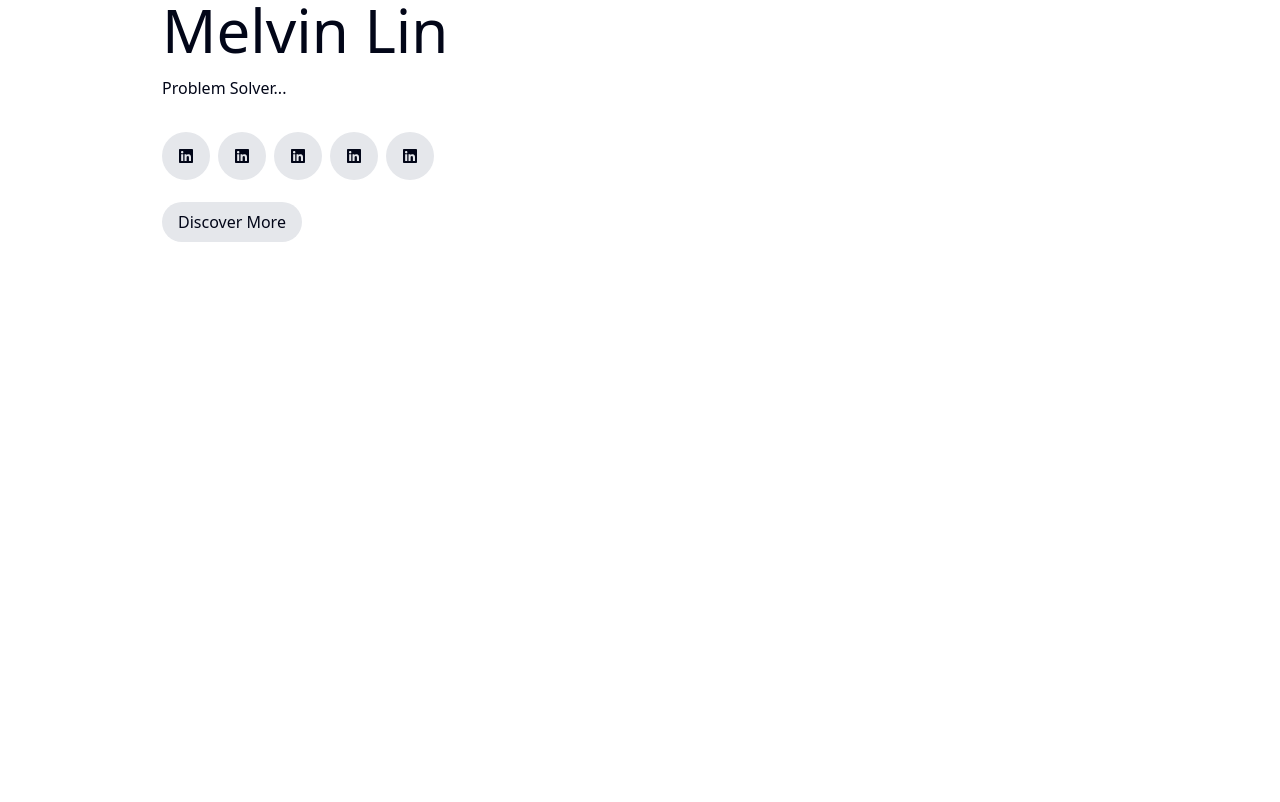
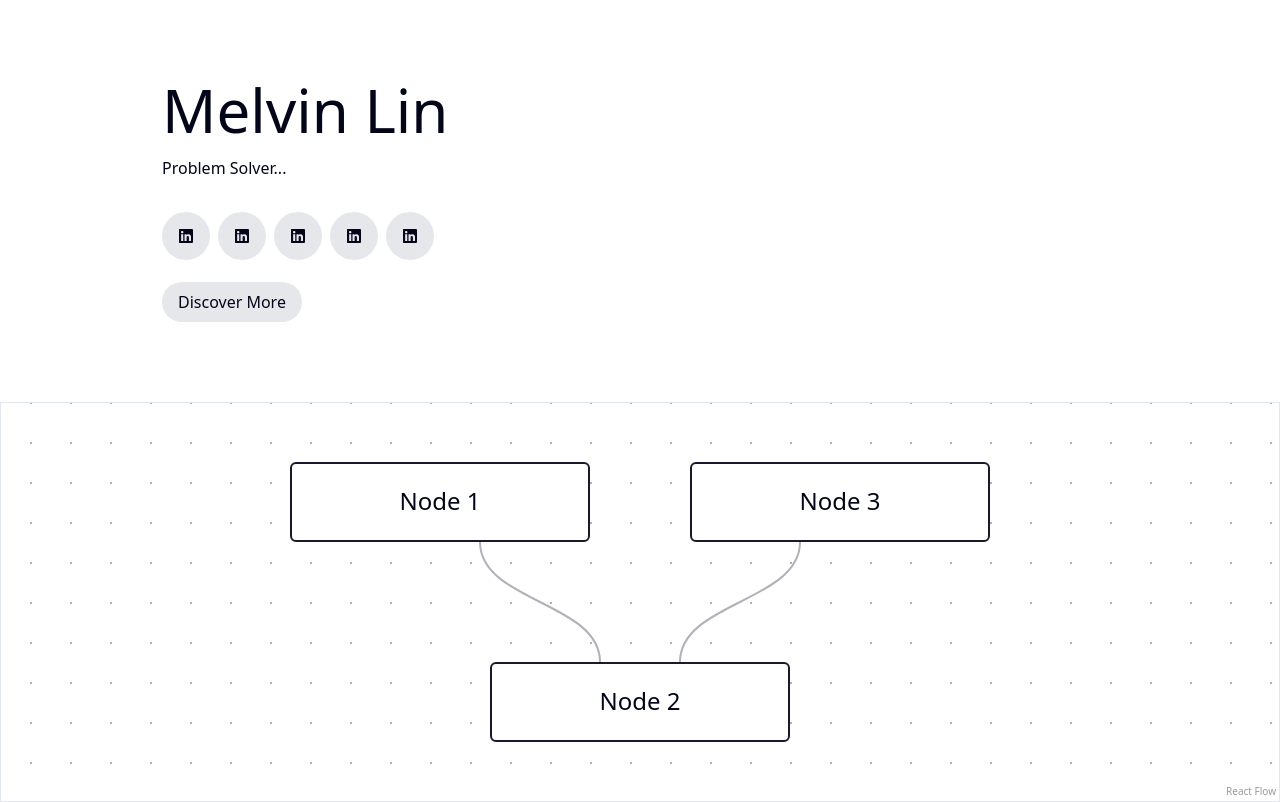
Before and after one commit to melvin-lin-dev/melvin-lin-portfolio, a Next.js app: page /home in a window 1280 px wide. Built offline with nearby package versions, Linux system fonts and the light colour scheme.

Commit message:
feat(home): add lofi design for about section

```diff
--- a/src/app/globals.css
+++ b/src/app/globals.css
@@ -136,3 +136,10 @@
     @apply bg-background text-foreground;
   }
 }
+
+
+
+
+.floating-edges .react-flow__handle {
+  opacity: 0;
+}
--- a/src/app/home/page.tsx
+++ b/src/app/home/page.tsx
@@ -1,10 +1,58 @@
+'use client';
+
+import FloatingEdge from "@/components/react-flow/edges/FloatingEdge";
+import {
+    Background,
+    Edge,
+    Node,
+    ReactFlow
+} from "@xyflow/react";
+import "@xyflow/react/dist/style.css";
+import type { ReactElement } from "react";
 import { FaLinkedin } from "react-icons/fa6";
 
-export default function Home() {
+export default function Home(): ReactElement {
+  const nodes: Node[] = [
+    {
+      id: "n1",
+      position: { x: 0, y: 0 },
+      data: { label: "Node 1" },
+    },
+    {
+      id: "n2",
+      position: { x: 100, y: 100 },
+      data: { label: "Node 2" },
+    },
+    {
+      id: "n3",
+      position: { x: 200, y: 0 },
+      data: { label: "Node 3" },
+    },
+  ];
+
+  const edges: Edge[] = [
+    {
+      id: "n1-n2",
+      source: "n1",
+      target: "n2",
+      type: "floating",
+    },
+    {
+      id: "n2-n3",
+      source: "n2",
+      target: "n3",
+      type: "floating",
+    },
+  ];
+
+  const edgeTypes = {
+    floating: FloatingEdge,
+  };
+
   return (
     <>
-            <section>
-                <div className="container">
+      <section className="container">
+        <div className="py-20">
           <h1 className="text-6xl">Melvin Lin</h1>
           <h4 className="mt-4 mb-8">Problem Solver...</h4>
           <ul className="flex space-x-2">
@@ -22,7 +70,11 @@ export default function Home() {
         </div>
       </section>
       <section>
-
+        <div className="floating-edges h-100 border">
+          <ReactFlow nodes={nodes} edges={edges} edgeTypes={edgeTypes} fitView>
+            <Background />
+          </ReactFlow>
+        </div>
       </section>
     </>
   );
--- a/src/app/page.tsx
+++ b/src/app/page.tsx
@@ -2,5 +2,4 @@ import { redirect } from "next/navigation";
 
 export default function Home() {
     redirect("/home");
-    return <></>;
 }
--- /dev/null
+++ b/src/components/react-flow/edges/FloatingEdge.tsx
@@ -0,0 +1,31 @@
+'use client';
+
+import { getEdgeParams } from '@/lib/utils/react-flow/floating-edge';
+import { getBezierPath, useInternalNode } from '@xyflow/react';
+
+type FloatingEdgeProps = {
+  id: string;
+  source: string;
+  target: string;
+  style?: React.CSSProperties;
+};
+
+export default function FloatingEdge({ id, source, target, style }: FloatingEdgeProps) {
+  const sourceNode = useInternalNode(source);
+  const targetNode = useInternalNode(target);
+
+  if (!sourceNode || !targetNode) return null;
+
+  const { sx, sy, tx, ty, sourcePos, targetPos } = getEdgeParams(sourceNode, targetNode);
+
+  const [edgePath] = getBezierPath({
+    sourceX: sx,
+    sourceY: sy,
+    sourcePosition: sourcePos,
+    targetX: tx,
+    targetY: ty,
+    targetPosition: targetPos,
+  });
+
+  return <path id={id} className="react-flow__edge-path" d={edgePath} style={style} />;
+}
--- /dev/null
+++ b/src/lib/utils/react-flow/floating-edge.ts
@@ -0,0 +1,90 @@
+import {
+    InternalNode,
+    Position,
+    XYPosition
+} from "@xyflow/react";
+
+// Get intersection point between two nodes
+export function getNodeIntersection(
+  intersectionNode: InternalNode,
+  targetNode: InternalNode
+): XYPosition {
+  const { width: intersectionNodeWidth = 0, height: intersectionNodeHeight = 0 } = intersectionNode.measured ?? {};
+  const intersectionNodePosition = intersectionNode.internals?.positionAbsolute;
+  const targetPosition = targetNode.internals?.positionAbsolute;
+
+  if (!intersectionNodePosition || !targetPosition) {
+    return { x: 0, y: 0 };
+  }
+
+  const w = intersectionNodeWidth / 2;
+  const h = intersectionNodeHeight / 2;
+
+  const x2 = intersectionNodePosition.x + w;
+  const y2 = intersectionNodePosition.y + h;
+  const x1 = targetPosition.x + (targetNode.measured?.width ?? 0) / 2;
+  const y1 = targetPosition.y + (targetNode.measured?.height ?? 0) / 2;
+
+  const xx1 = (x1 - x2) / (2 * w) - (y1 - y2) / (2 * h);
+  const yy1 = (x1 - x2) / (2 * w) + (y1 - y2) / (2 * h);
+  const a = 1 / (Math.abs(xx1) + Math.abs(yy1));
+  const xx3 = a * xx1;
+  const yy3 = a * yy1;
+  const x = w * (xx3 + yy3) + x2;
+  const y = h * (-xx3 + yy3) + y2;
+
+  return { x, y };
+}
+
+// Determine edge position on a node (left, right, top, bottom)
+export function getEdgePosition(
+  node: InternalNode,
+  intersectionPoint: XYPosition
+): Position {
+  const position = node.internals?.positionAbsolute;
+  const measured = node.measured;
+
+  if (!position || !measured?.width || !measured?.height) {
+    return Position.Top;
+  }
+
+  const nx = Math.round(position.x);
+  const ny = Math.round(position.y);
+  const px = Math.round(intersectionPoint.x);
+  const py = Math.round(intersectionPoint.y);
+
+  if (px <= nx + 1) return Position.Left;
+  if (px >= nx + measured.width - 1) return Position.Right;
+  if (py <= ny + 1) return Position.Top;
+  if (py >= ny + measured.height - 1) return Position.Bottom;
+
+  return Position.Top;
+}
+
+// Bundle all edge param calculations
+export function getEdgeParams(
+  source: InternalNode,
+  target: InternalNode
+): {
+  sx: number;
+  sy: number;
+  tx: number;
+  ty: number;
+  sourcePos: Position;
+  targetPos: Position;
+} {
+  const sourceIntersectionPoint = getNodeIntersection(source, target);
+  const targetIntersectionPoint = getNodeIntersection(target, source);
+
+  const sourcePos = getEdgePosition(source, sourceIntersectionPoint);
+  const targetPos = getEdgePosition(target, targetIntersectionPoint);
+
+  return {
+    sx: sourceIntersectionPoint.x,
+    sy: sourceIntersectionPoint.y,
+    tx: targetIntersectionPoint.x,
+    ty: targetIntersectionPoint.y,
+    sourcePos,
+    targetPos,
+  };
+}
```
Lines whose indentation alone changed are shown as unchanged.
